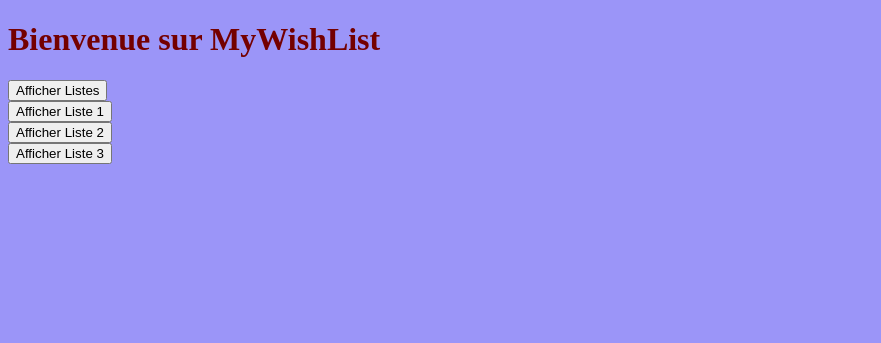
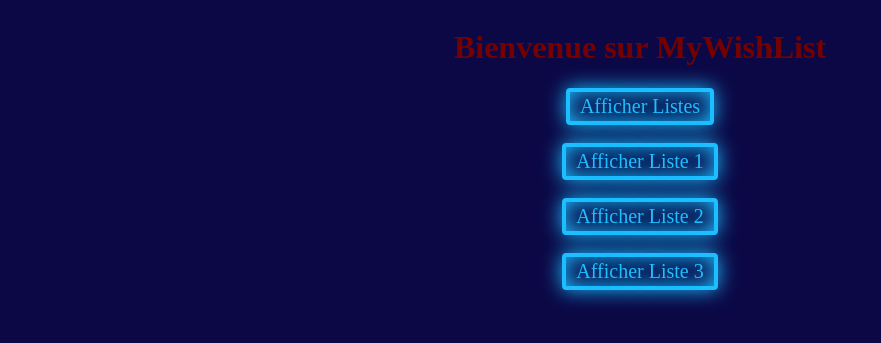
Before and after one commit to xaerose/wishlist, a PHP site: page /index.html in a window 1280 px wide. Shown: the top 343 px of the page, without its empty margins (0-881 px from the left). Run offline with PHP 8.4, Linux system fonts and the light colour scheme.

Commit message:
glowy buttons

```diff
--- a/index.html
+++ b/index.html
@@ -2,17 +2,26 @@
 <html>
     <link rel="stylesheet" href="/style/styleIndex.css">
 <h1>Bienvenue sur MyWishList</h1>
-<form action="/index.php/listes">
-    <input type="submit" value="Afficher Listes"/>
-</form>
-<form action="/index.php/liste/1">
-    <input type="submit" value="Afficher Liste 1"/>
-</form>
-<form action="/index.php/liste/2">
-    <input type="submit" value="Afficher Liste 2"/>
-</form>
-<form action="/index.php/liste/3">
-    <input type="submit" value="Afficher Liste 3"/>
-</form>
+
+<body>
+
+    <a class="neon" href="/index.php/listes">
+        Afficher Listes
+    </a>
+    <br>
+    <a class="neon" href="/index.php/liste/1">
+        Afficher Liste 1
+    </a>
+    <br>
+    <a class="neon" href="/index.php/liste/2">
+        Afficher Liste 2
+    </a>
+    <br>
+    <a class="neon" href="/index.php/liste/3">
+        Afficher Liste 3
+    </a>
+
+</body>
+
 
 </html>
--- a/style/styleIndex.css
+++ b/style/styleIndex.css
@@ -1,15 +1,28 @@
-a.button {
-    -webkit-appearance: button;
-    -moz-appearance: button;
-    appearance: button;
-
-    text-decoration: none;
-    color: initial;
-}
 body{
     color : rgb(116, 0, 0);
-    background-color: rgb(155, 149, 248);
+    background-color: rgb(12, 8, 70);
+    display: grid;
+    place-items: center;
 }
+
+.neon{
+    font-size: 20px;
+    color: rgb(30, 191, 255);
+    text-decoration: none;
+    border: 4px solid rgb(30, 191, 255);
+    cursor: pointer;
+    padding : 3px 10px;
+    text-shadow: 0px 0px 25px currentColor;
+    border-radius:4px ;
+    box-shadow: inset 0px 0px 20px 0 rgb(30, 191, 255), 0px 0px 20px 0 rgb(30, 191, 255);
+}
+
+.neon:hover,.neon:focus{
+    background-color: rgb(30, 191, 255);
+    color: rgb(116, 0, 0);
+    text-shadow:none;
+}
+
 img{
     width:100%;
     max-width:100px;
```
